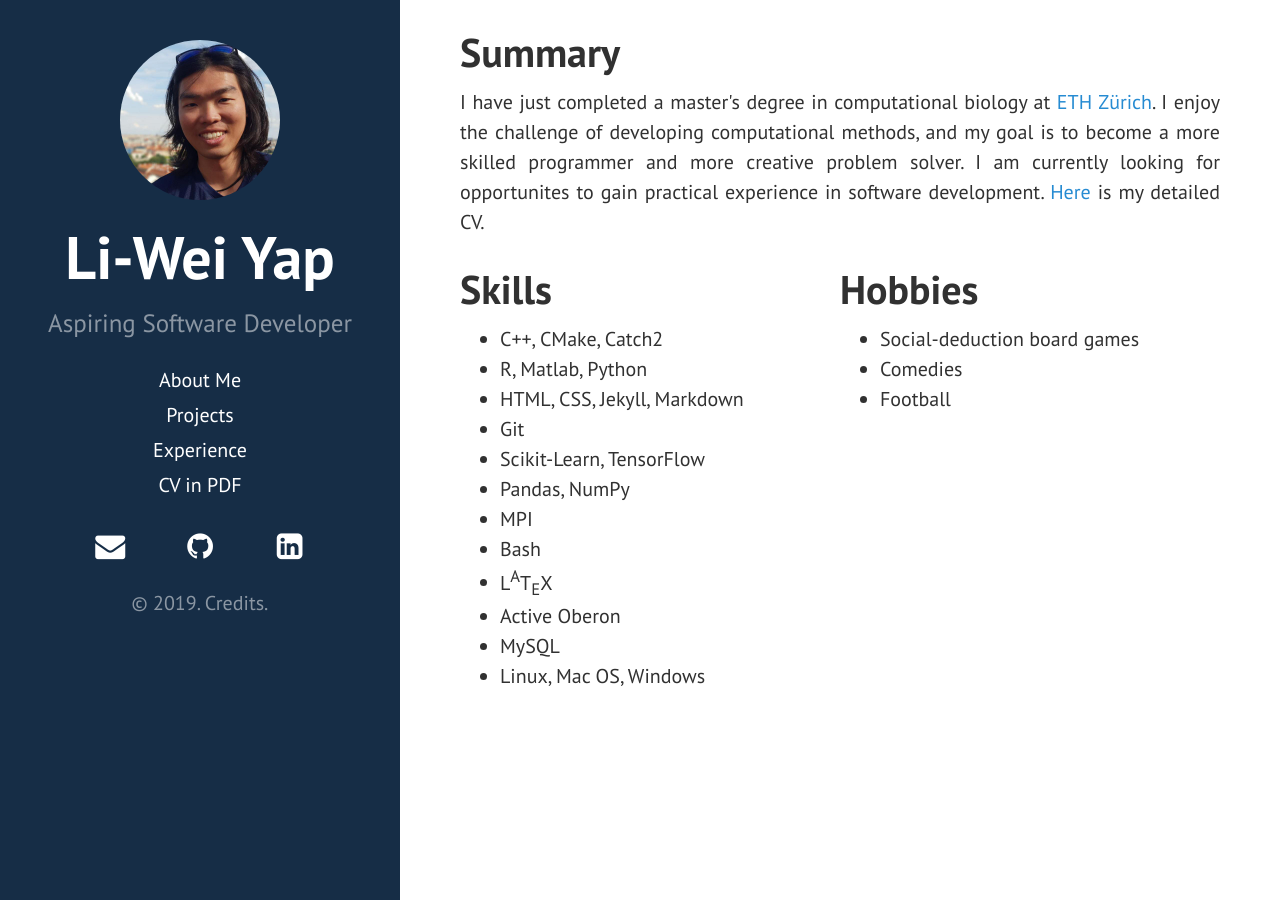
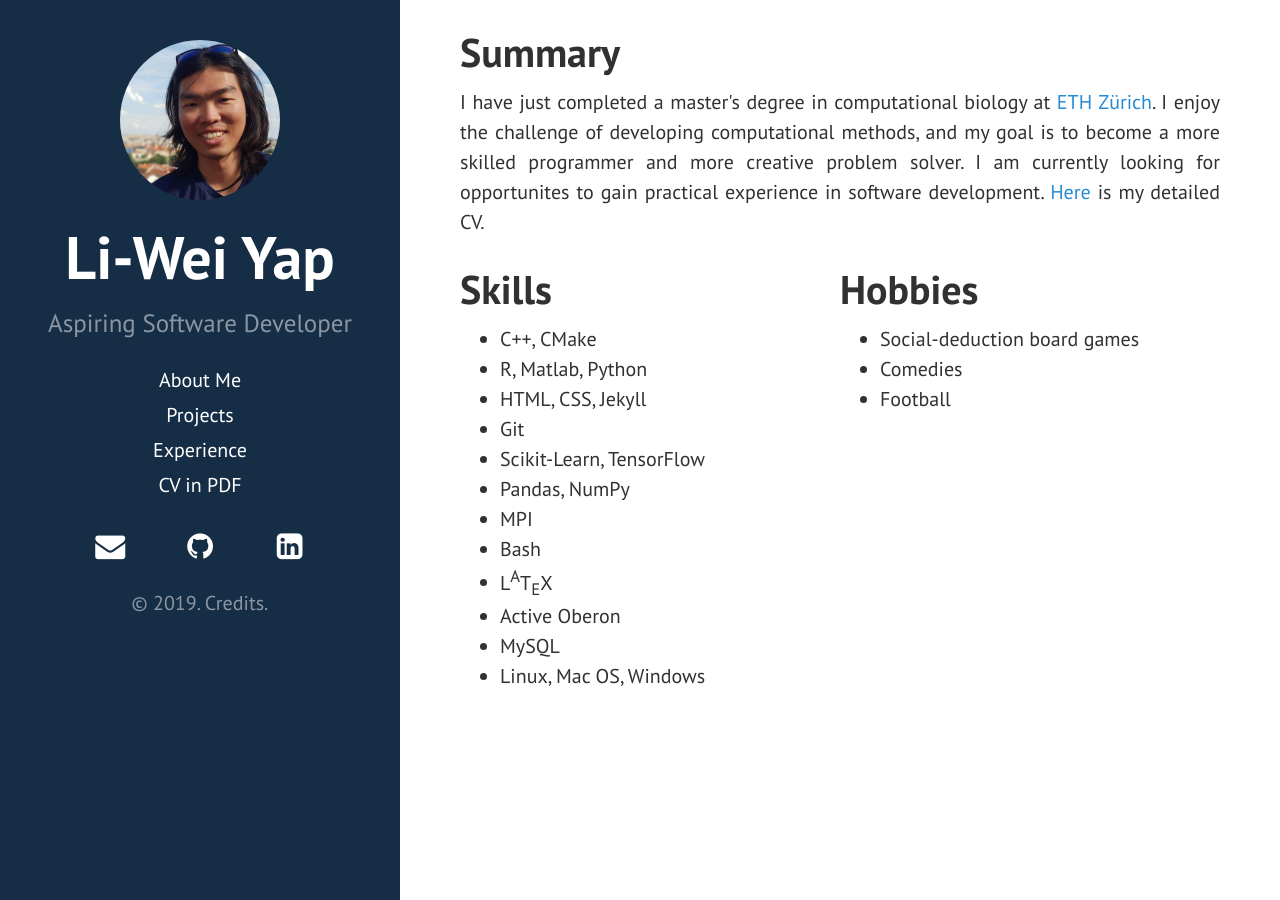
Before and after one commit to liweiyap/liweiyap.github.io, a Jekyll site: the page built from index.html, in a window 1280 px wide. Built offline with Jekyll 4.4.1, drawn with Linux system fonts in a browser that asks for light colours; nearby versions of some CDN libraries.

Commit message:
Edit skills.

```diff
--- a/assets/css/liweiyap_ghpages.css
+++ b/assets/css/liweiyap_ghpages.css
@@ -20,11 +20,11 @@ body {
 /* font size when stretching */
 @media (min-width: 58em) {
     html {
-        font-size: 16px;
+        font-size: 18px;
     }
 }
 
-@media (min-width: 68em) {
+@media (min-width: 72em) {
     html {
         font-size: 20px;
     }
--- a/index.html
+++ b/index.html
@@ -10,9 +10,9 @@ layout: page
         <div class="column">
             <h1>Skills</h1>
             <ul>
-                <li>C++, CMake, Catch2</li>
+                <li>C++, CMake</li>
                 <li>R, Matlab, Python</li>
-                <li>HTML, CSS, Jekyll, Markdown</li>
+                <li>HTML, CSS, Jekyll</li>
                 <li>Git</li>
                 <li>Scikit-Learn, TensorFlow</li>
                 <li>Pandas, NumPy</li>
```
